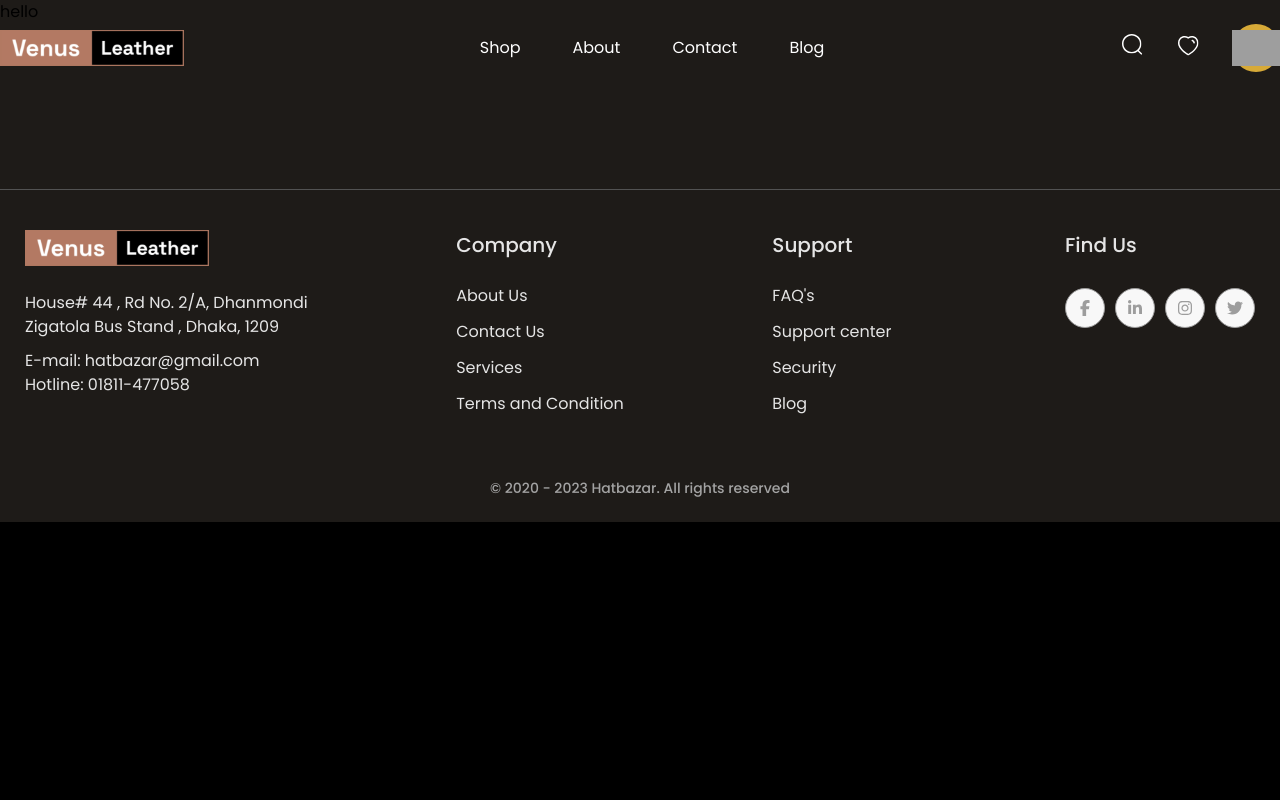
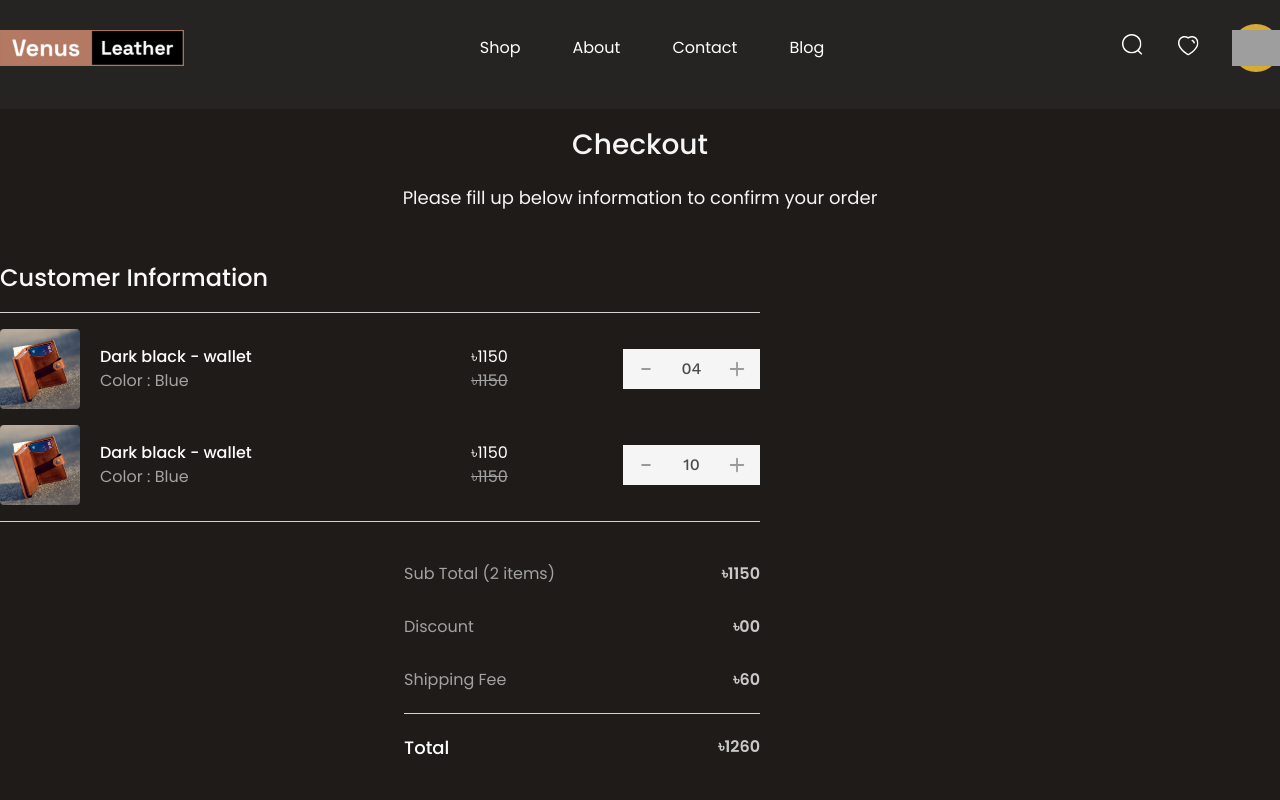
Before and after one commit to TamimHossain031/steadfast-p01, a React (Vite) app: page /checkout in a window 1280 px wide. Shown: the top 800 px of the page. Built offline with nearby package versions, Linux system fonts and the light colour scheme; grey boxes are pictures that could not be loaded.

Commit message:
add total section

```diff
--- a/src/components/AddQuantity.jsx
+++ b/src/components/AddQuantity.jsx
@@ -1,18 +1,24 @@
 /* eslint-disable react/prop-types */
 import { HiMiniMinusSmall, HiMiniPlus } from "react-icons/hi2";
+import {useLocation} from 'react-router-dom';
 export default function AddQuantity({ setData, getData }) {
-  const { quantity } = getData;
+  const page = useLocation().pathname.slice(1);
+
+  const { quantity,title } = getData;
   const setQuantity = (data) => {
     setData({
       type: "quantity",
+      title,
       payload: data == "plus" ? quantity + 1 : quantity - 1,
     });
   };
 
 
+
+
   return (
     <div>
-      <h3 className="capitalize font-medium leading-[150%] text-white mb-4">
+      <h3 className={`capitalize font-medium leading-[150%] text-white mb-4 ${page == 'checkout' && 'hidden'}`}>
         quantity
       </h3>
       <div className="flex justify-evenly w-[137px] h-[40px] bg-neutral-100 *:w-[45px] *:grid *:place-content-center">
--- /dev/null
+++ b/src/components/Checkout/CustomerInfo.jsx
@@ -0,0 +1,6 @@
+export default function CustomerInfo(){
+
+    return (
+        <div className="max-w-[411px] w-full"></div>
+    );
+}
--- /dev/null
+++ b/src/components/Checkout/Total.jsx
@@ -0,0 +1,23 @@
+export default function Total() {
+  return (
+    <div className="max-w-[356px] w-full float-end mt-8">
+      <div className='flex justify-between h-[40px] items-center'>
+        <p>Sub Total (2 items)</p>
+        <h3 className='font-semibold text-totalColor'>৳1150</h3>
+      </div>
+      <div className='flex justify-between h-[40px] items-center mt-[13px]'>
+        <p>Discount</p>
+        <h3 className='font-semibold text-totalColor'>৳00</h3>
+      </div>
+      <div className='flex justify-between h-[40px] items-center mt-[13px]'>
+        <p>Shipping Fee</p>
+        <h3 className='font-semibold text-totalColor'>৳60</h3>
+      </div>
+      <hr className='my-[13px] text-gray' />
+      <div className=' flex justify-between h-[40px] items-center mt-[13px]'>
+        <p className='text-[18px] text-white font-medium'>Total</p>
+        <h3 className='font-semibold text-totalColor'>৳1260</h3>
+      </div>
+    </div>
+  );
+}
--- a/src/components/Header.jsx
+++ b/src/components/Header.jsx
@@ -1,3 +1,4 @@
+/* eslint-disable no-constant-binary-expression */
 import { useState,useEffect } from "react";
 import { CiMenuFries } from "react-icons/ci";
 import { RxCross1 } from "react-icons/rx";
@@ -8,10 +9,15 @@ import logo from "../assets/header/logo.svg";
 import wishlist from "../assets/header/wish.svg";
 import Nav from "./Nav";
 import addHeaderBg from "./Helpers/addHeaderBg";
+import {useLocation} from 'react-router-dom';
 
 export default function Header() {
   const [showSearch, setShowSearch] = useState(false);
   const [navShow, setNavShow] = useState(true);
+
+  const page = useLocation().pathname.slice(1);
+  const setHeaderBg = page == 'checkout' || 'signup' || 'login'
+
 
   const toggleSearch = () => setShowSearch(!showSearch);
   const toggleNav = () => setNavShow(!navShow);
@@ -23,7 +29,7 @@ export default function Header() {
 
   return (
     <header
-      className="z-[1000] max-w-[1440px] w-full fixed top-0 pb-5"
+      className={`z-[1000] max-w-[1440px] w-full h-[109px] fixed top-0 pb-5 ${setHeaderBg && 'bg-bgHero'}`}
       id="header"
     >
       <div className="header-wrap container">
--- a/src/components/Home/Hero.jsx
+++ b/src/components/Home/Hero.jsx
@@ -36,7 +36,7 @@ export default function Hero() {
               vulputate libero et velit interdum, ac aliquet odio mattis.taciti
               sociosqu ad litora torquent per.
             </p>
-            <Link to='/shop'>
+            <Link to="/shop">
               <Button className="btn-primary bg-accent1"></Button>
             </Link>
           </div>
--- a/src/components/SingleProductPage/ProductDescription.jsx
+++ b/src/components/SingleProductPage/ProductDescription.jsx
@@ -1,10 +1,10 @@
 import { useState } from "react";
-import AddQuantity from "../AddQuantity";
 import { HiOutlineShoppingBag } from "react-icons/hi2";
 import { MdOutlineAddShoppingCart } from "react-icons/md";
+import { Link } from "react-router-dom";
+import AddQuantity from "../AddQuantity";
 import Colors from "./Color";
 import Rating from "./Rating";
-import {Link} from 'react-router-dom';
 export default function ProductDescription(description) {
   const { title, stock, star, review, sold, oldPrice, newPrice, colors } =
     description;
@@ -74,11 +74,15 @@ export default function ProductDescription(description) {
       <AddQuantity getData={productData} setData={updateProduct} />
 
       {/* buy link */}
-      <div className='btn-group mt-[59px] '>
-      <Link className='cart-hover'><HiOutlineShoppingBag className='text-[24px] bounceNew'/> buy now</Link>
-      <Link className='bg-accent2 cart-hover'><MdOutlineAddShoppingCart className='text-[24px] bounceNew'/> add to cart</Link>
+      <div className="btn-group mt-[59px] ">
+        <Link to='/checkout' className="cart-hover">
+          <HiOutlineShoppingBag className="text-[24px] bounceNew" /> buy now
+        </Link>
+        <Link className="bg-accent2 cart-hover">
+          <MdOutlineAddShoppingCart className="text-[24px] bounceNew" /> add to
+          cart
+        </Link>
       </div>
-
     </div>
   );
 }
--- a/src/index.css
+++ b/src/index.css
@@ -41,29 +41,6 @@
     min-height: 380px;
   }
 
-  /* swiper slider */
-  .swiper-pagination-bullets.swiper-pagination-horizontal {
-    display: flex;
-    justify-content: center;
-    align-items: center;
-    gap: 7px;
-  }
-  .swiper-horizontal > .swiper-pagination-bullets .swiper-pagination-bullet {
-    width: 11px;
-    height: 11px;
-    border-radius: 50%;
-    background: #7b5444;
-    opacity: 1;
-    margin-block: 5px;
-  }
-  .swiper-horizontal
-    > .swiper-pagination-bullets
-    .swiper-pagination-bullet-active {
-    border-radius: 50%;
-    background: #c09381;
-    outline: 1px solid #c09381;
-    outline-offset: 4px;
-  }
 
   .afterBorder {
     position: relative;
@@ -168,33 +145,6 @@ button hover effect */
     }
   }
 
-  /* Yellow Range Slider */
-  #range-slider-yellow {
-    background: #d4d4d4;
-    height: 5px;
-    margin-bottom: 27px;
-  }
-
-  #range-slider-yellow .range-slider__range {
-    background: #d7aa38;
-    height: 5px;
-    transition: height 0.3s;
-  }
-
-  #range-slider-yellow .range-slider__thumb {
-    width: 16px;
-    height: 16px;
-    cursor: grab;
-    background: #d7aa38;
-    transition: transform 0.3s;
-  }
-  #range-slider-yellow .range-slider__thumb:hover {
-    transform: translate(-50%, -50%) scale(1.25);
-  }
-
-  #range-slider-yellow .range-slider__thumb[data-active] {
-    transform: translate(-50%, -50%) scale(1.25);
-  }
 
   /* Hide scrollbar for Chrome, Safari and Opera */
   .no-scrollbar::-webkit-scrollbar {
@@ -318,4 +268,56 @@ button hover effect */
   }
 }
 
-/* reset */
+
+
+
+ /* swiper slider */
+ .swiper-pagination-bullets.swiper-pagination-horizontal {
+  display: flex;
+  justify-content: center;
+  align-items: center;
+  gap: 7px;
+}
+.swiper-horizontal > .swiper-pagination-bullets .swiper-pagination-bullet {
+  width: 11px;
+  height: 11px;
+  border-radius: 50%;
+  background: #7b5444;
+  opacity: 1;
+  margin-block: 5px;
+}
+.swiper-horizontal
+  > .swiper-pagination-bullets
+  .swiper-pagination-bullet-active {
+  border-radius: 50%;
+  background: #c09381;
+  outline: 1px solid #c09381;
+  outline-offset: 4px;
+}
+/* Yellow Range Slider */
+#range-slider-yellow {
+  background: #d4d4d4;
+  height: 5px;
+  margin-bottom: 27px;
+}
+
+#range-slider-yellow .range-slider__range {
+  background: #d7aa38;
+  height: 7px;
+  transition: height 0.3s;
+}
+
+#range-slider-yellow .range-slider__thumb {
+  width: 16px;
+  height: 16px;
+  cursor: grab;
+  background: #d7aa38;
+  transition: transform 0.3s;
+}
+#range-slider-yellow .range-slider__thumb:hover {
+  transform: translate(-50%, -50%) scale(1.25);
+}
+
+#range-slider-yellow .range-slider__thumb[data-active] {
+  transform: translate(-50%, -50%) scale(1.25);
+}
--- a/src/pages/Checkout.jsx
+++ b/src/pages/Checkout.jsx
@@ -1,7 +1,82 @@
-export default function Checkout(){
-    return (
-            <>
-         <h1>hello</h1>
-            </>
-    );
+/* eslint-disable no-unused-vars */
+import { useState } from "react";
+import mainProduct from "../assets/hero/heroLeft.png";
+import AddQuantity from "../components/AddQuantity";
+import CustomerInfo from "../components/Checkout/CustomerInfo";
+import Total from "../components/Checkout/Total";
+export default function Checkout() {
+  const initial = [
+    {
+      title: "hello world",
+      color: "blue",
+      quantity: 4,
+    },
+    {
+      title: "hello tamim",
+      color: "blue",
+      quantity: 10,
+    },
+  ];
+  const [cart, setCart] = useState(initial);
+
+  const stock = 15;
+  const updateProduct = (data) => {
+    if (data.type == "quantity") {
+      if (data.payload < 1) {
+        return false;
+      } else if (data.payload > stock) return false;
+    }
+
+    const filtered = cart.filter((single) => single.title == data.title);
+  };
+
+  return (
+    <section className="pt-[124px] container">
+      <h2 className="font-medium text-[28px] capitalize text-center text-neutral-100">
+        checkout
+      </h2>
+      <p className="font-normal text-neutral-100 text-[18px] leading-[156%] mt-[18px] text-center">
+        Please fill up below information to confirm your order
+      </p>
+      <div className="flex gap-x-[109px] mt-12 min-h-5">
+        <div className=" flex-1">
+          <h3 className="text-[24px] font-medium text-neutral-50 mb-4">
+            Customer Information
+          </h3>
+          <div className="border-t-[1px] border-b-[1px] border-lightGray pt-4">
+            {cart.length &&
+              cart.map((single, i) => (
+                <div
+                  key={i}
+                  className=" w-full flex justify-between items-center pb-4"
+                >
+                  <figure className="flex gap-5 items-center max-w-[356px] w-full">
+                    <img
+                      src={mainProduct}
+                      alt=" product"
+                      className="w-[80px] h-[80px] rounded-[4px] object-cover"
+                    />
+                    <div>
+                      <figcaption className="text-white font-medium">
+                        Dark black - wallet
+                      </figcaption>
+                      <figcaption className="text-primary">
+                        Color : Blue
+                      </figcaption>
+                    </div>
+                  </figure>
+                  <div>
+                    <h3 className="text-white">৳1150</h3>
+                    <del className="text-primary">৳1150</del>
+                  </div>
+                  <AddQuantity getData={single} setData={updateProduct} />
+                </div>
+              ))}
+          </div>
+          <Total/>
+        </div>
+       <CustomerInfo/>
+      </div>
+    </section>
+  );
 }
--- a/tailwind.config.js
+++ b/tailwind.config.js
@@ -31,7 +31,8 @@ export default {
         fBtnBorder:'#9D9D9D',
         fBtnBg:'#F8F8F8',
         quantityColor:'#4b4b4b',
-        quantityBtn:'#9A9A9A'
+        quantityBtn:'#9A9A9A',
+        totalColor:'#CAC9C9'
       },
     },
 
```
